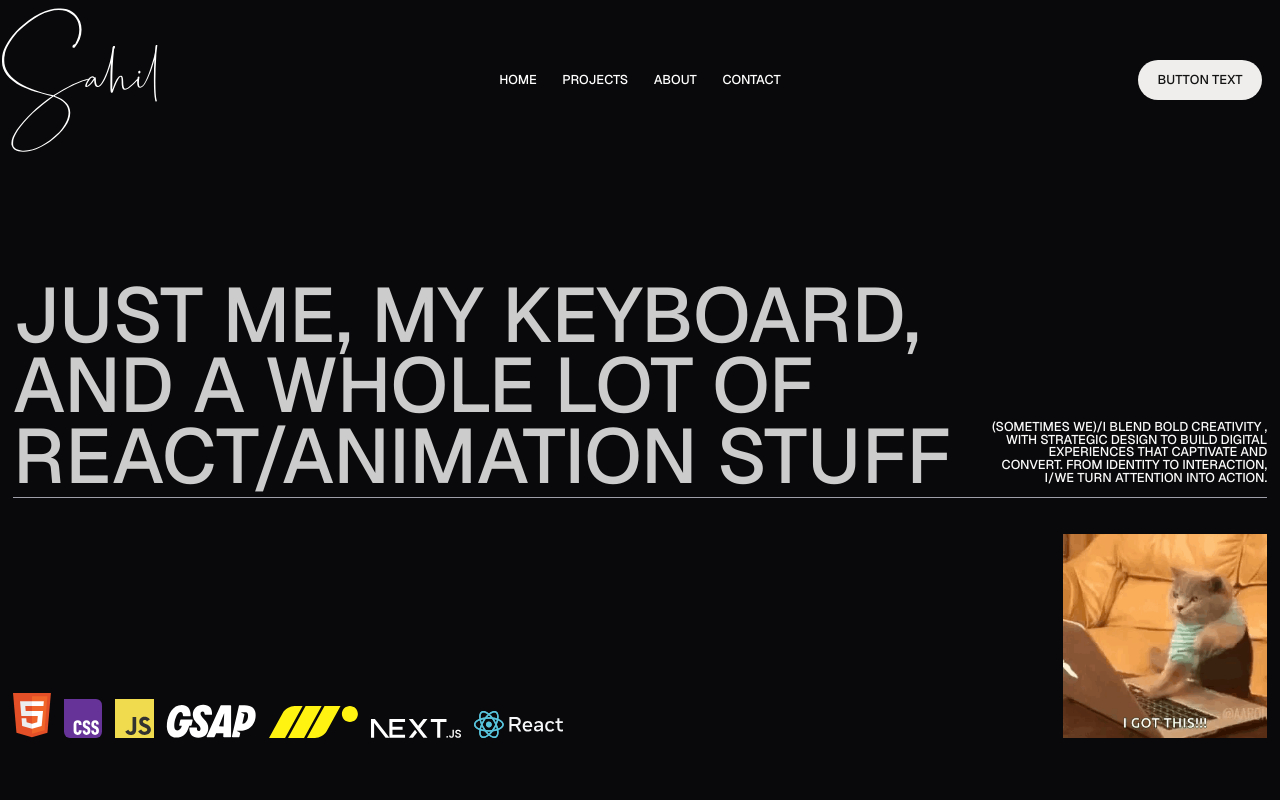
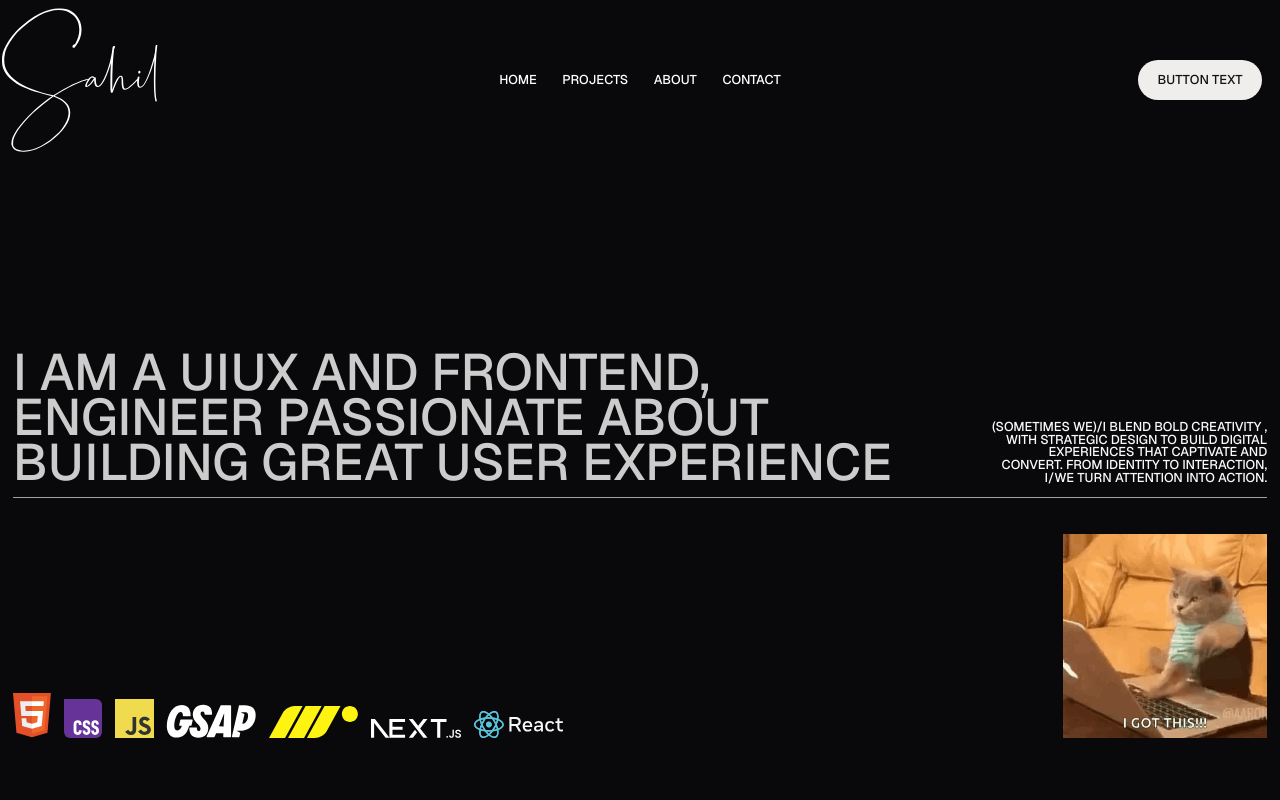
Before and after one commit to root-pik4chu/personalPortfollio, a React (Vite) app: page / in a window 1280 px wide. Shown: the top 800 px of the page. Built offline with nearby package versions, Linux system fonts and the light colour scheme.

Commit message:
hero lines update

```diff
--- a/src/Pages/HomePage.jsx
+++ b/src/Pages/HomePage.jsx
@@ -29,15 +29,15 @@ const HomePage = () => {
       <div className="w-full h-[80vh]  text-zinc-50">
         <div className="w-full h-[15vh] "></div>
         <div className="flex w-full h-[16vw]">
-          <div className="w-[78vw] h-full ">
+          <div className="w-[78vw] h-full flex flex-col justify-end">
             {[
-              "Just Me, My Keyboard,",
-              "and a Whole Lot of ",
-              "React/Animation stuff ",
+              "I am a UIUX and Frontend,",
+              "Engineer passionate about ",
+              "building great user experience ",
             ].map((item, index) => {
               return (
-                <div className="text-[6vw] leading-[5.5vw] font-extralight ">
-                  <h1 className="font-[s2] uppercase">{item}</h1>
+                <div className=" font-extralight ">
+                  <h1 className="font-[s2]">{item}</h1>
                 </div>
               );
             })}
--- a/src/index.css
+++ b/src/index.css
@@ -59,8 +59,8 @@ h1{
    color: #cccccc;
    font-family: s2;
    font-weight: 500;
-   font-size: 6vw;
-   line-height: 5.5vw;
+   font-size: 4vw;
+   line-height: 3.5vw;
    text-transform: uppercase;
 }
 
@@ -69,8 +69,8 @@ h2{
    color: #cccccc;
    font-family: s4;
    font-weight: 100;
-   font-size: 4vw;
-   line-height: 3.5vw;
+   font-size: 3vw;
+   line-height: 2.5vw;
    text-transform: capitalize;
    /* font-style: italic; */
 }
```
